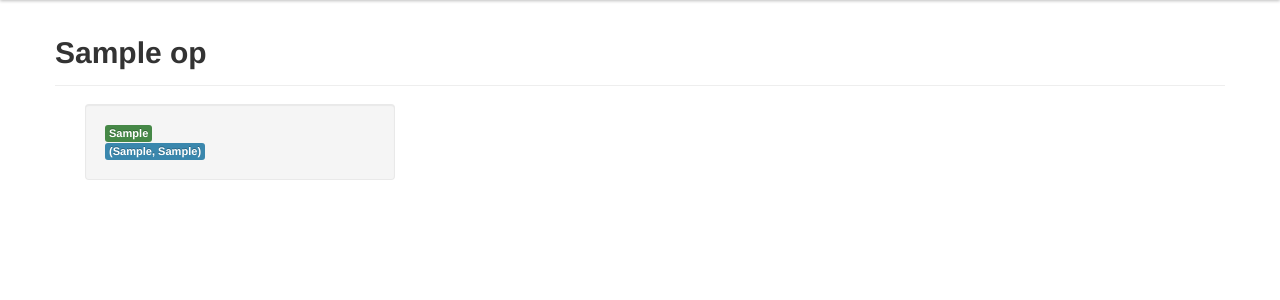
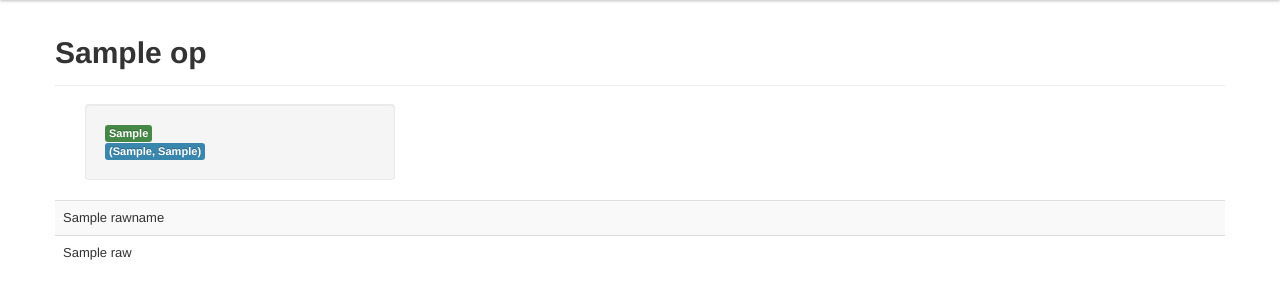
Before and after one commit to toomore/freezing-water-7912, a Flask app: template templates/grs.htm in a window 1280 px wide. Shown: the part 40-340 px from the top of the page. Run offline with Flask 2, Linux system fonts and the light colour scheme; the template is opened without the code that fills it: most values are stand-ins (such as "Sample title", 1, 10 or a date in 2020).

Commit message:
Add new.

```diff
--- a/app.py
+++ b/app.py
@@ -12,6 +12,8 @@ def gg(no):
     g = stock(no)
     sno, name = g.info
     op = {}
+    op['rawname'] = g.getRawRowsName
+    op['raw'] = g.raw
     op['title'] = sno+name
     op['op'] = [g.MA(3), g.MA(6), g.MA(18)]
     return render_template('grs.htm', op = op)
--- a/templates/grs.htm
+++ b/templates/grs.htm
@@ -8,8 +8,14 @@
             <span class="label label-{% if p>0 %}important{% else %}success{% endif %}">{{ p|safe }}</span>
             <br>
             {% for p in i %}
-                <span class="label label-info">{{p}}</span>
+                <span class="label label-info">{{ p }}</span>
             {% endfor %}
         </div>
     {% endfor %}
+        <table class="table table-striped">
+        <tr>{% for i in op.rawname%}<td>{{ i }}</td>{% endfor %}</tr>
+        {% for i in op.raw %}
+            <tr>{% for v in i %}<td>{{ v }}</td>{% endfor %}</tr>
+        {% endfor %}
+        </table>
 {% endblock %}
```
